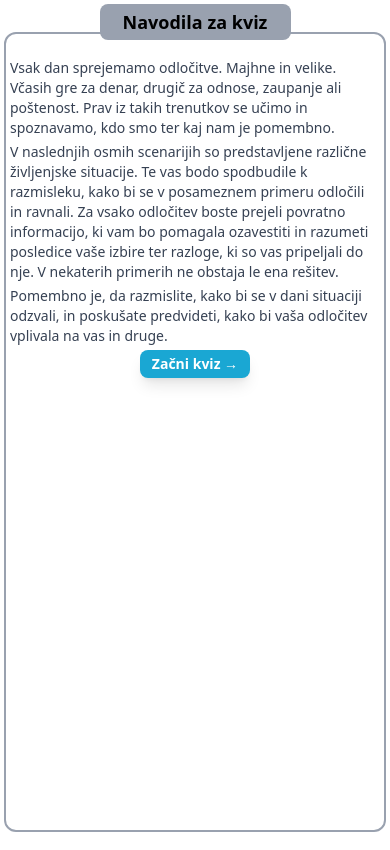
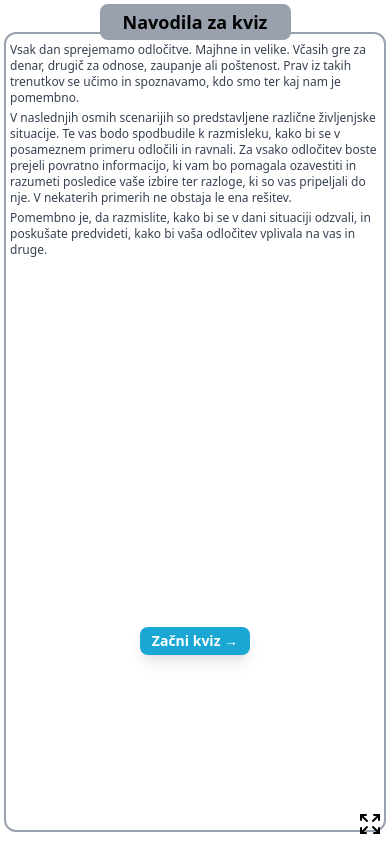
Before and after one commit to wolfboyyang/decision-quiz, a SvelteKit app: page / in a window 390 px wide. Built offline with nearby package versions, Linux system fonts and the light colour scheme.

Commit message:
Adjust UI and add fullscreen.

```diff
--- a/src/routes/+page.svelte
+++ b/src/routes/+page.svelte
@@ -1,5 +1,11 @@
 <script lang="ts">
-    import { ChevronLeft, ChevronRight, House } from "@lucide/svelte";
+    import {
+        ChevronLeft,
+        ChevronRight,
+        Expand,
+        House,
+        Shrink,
+    } from "@lucide/svelte";
     import { QUIZ_DATA } from "$lib/quiz";
     import Background from "$lib/assets/backgrounds/bg.png?enhanced";
     import IntroductionCharacter from "$lib/assets/backgrounds/c0.png?enhanced";
@@ -9,6 +15,21 @@
     let currentQuizId: number = $state(-1);
     let selectedOption: string = $state("");
     let showFeedback = $state(false);
+    let mainElement: HTMLElement;
+    let isFullScreen = $state(false);
+
+    function toggleFullScreen() {
+        if (!document.fullscreenElement) {
+            // If the document is not in full screen mode
+            // make the video full screen
+            mainElement.requestFullscreen();
+            isFullScreen = true;
+        } else {
+            // Otherwise exit the full screen
+            document.exitFullscreen?.();
+            isFullScreen = false;
+        }
+    }
 
     const quiz = $derived(
         currentQuizId > 0 && currentQuizId < QUIZ_DATA.length + 1
@@ -65,7 +86,20 @@
     };
 </script>
 
-<main class="w-screen h-screen flex justify-center items-center font-sans">
+<main
+    class="w-screen h-screen flex justify-center items-center font-sans"
+    bind:this={mainElement}
+>
+    <button
+        class="absolute bottom-2 right-2 hover:text-gray-600 z-2"
+        onclick={toggleFullScreen}
+    >
+        {#if isFullScreen}
+            <Shrink />
+        {:else}
+            <Expand />
+        {/if}
+    </button>
     <enhanced:img
         src={Background}
         alt="Introduction Background"
@@ -83,19 +117,19 @@
                 class="w-full h-full md:w-4/5 relative -top-2 md:-top-8 border-2 rounded-xl border-gray-400"
             >
                 <div
-                    class="w-full h-full mt-5 flex portrait:flex-col items-center md:p-20 md:gap-8"
+                    class="w-full h-full mt-1 flex portrait:flex-col items-center md:p-20 md:gap-8"
                 >
                     <div
-                        class="w-full h-full portrait:w-1/3 portrait:h-auto items-center justify-center flex"
+                        class="w-full h-4/5 portrait:w-1/3 portrait:h-auto items-center justify-center flex"
                     >
                         <enhanced:img
                             src={IntroductionCharacter}
                             alt="Introduction Background"
                         />
                     </div>
-                    <div class="h-full flex flex-col p-1">
+                    <div class="h-4/5 flex flex-col p-1 justify-between">
                         <div
-                            class="space-y-1 md:space-y-4 text-gray-700 text-sm md:text-2xl"
+                            class="space-y-1 md:space-y-4 text-gray-700 text-xs md:text-2xl"
                         >
                             <p>
                                 Vsak dan sprejemamo odločitve. Majhne in velike.
@@ -119,7 +153,7 @@
                                 bi vaša odločitev vplivala na vas in druge.
                             </p>
                         </div>
-                        <div class="mt-1 md:mt-8 text-center">
+                        <div class="mt-1 mb-4 md:mt-8 text-center">
                             <button
                                 onclick={goHome}
                                 class="bg-[#1aa7d3] text-white font-bold py-1 px-3 md:py-3 md:px-8 rounded-lg shadow-lg hover:bg-blue-700 transition-colors text-sm md:text-2xl"
@@ -339,20 +373,18 @@
 
             <!-- Vertical Slider -->
             <div
-                class="w-1/16 portrait:w-full md:w-20 flex flex-col portrait:flex-row items-center justify-center space-y-2 portrait:space-y-0 portrait:space-x-2 bg-gray-50 p-2"
+                class="w-1/16 portrait:w-full md:w-20 flex flex-col portrait:flex-row items-center justify-center space-y-2 portrait:space-y-0 portrait:space-x-1 bg-gray-50 p-2"
             >
                 <button
                     onclick={goHome}
-                    class="p-2 text-gray-500 hover:text-blue-600 hover:bg-gray-200 rounded-full"
+                    class="portrait:relative portrait:-left-2 text-gray-500 hover:text-blue-600 hover:bg-gray-200 rounded-full"
                     title="Go to Home"
                 >
                     <House class="w-6 h-6" />
                 </button>
-                <!-- Spacer -->
-                <div class="md:h-8"></div>
                 {#each QUIZ_DATA as quiz, index}
                     <button
-                        class={`size-6 md:size-10 rounded-full flex items-center justify-center font-bold text-sm md:text-lg cursor-pointer ${
+                        class={`portrait:relative portrait:-left-2 size-6 md:size-10 rounded-full flex items-center justify-center font-bold text-sm md:text-lg cursor-pointer ${
                             index + 1 === currentQuizId
                                 ? "bg-[#1aa7d3] text-white"
                                 : "bg-gray-300 text-gray-700 hover:bg-gray-400"
```
